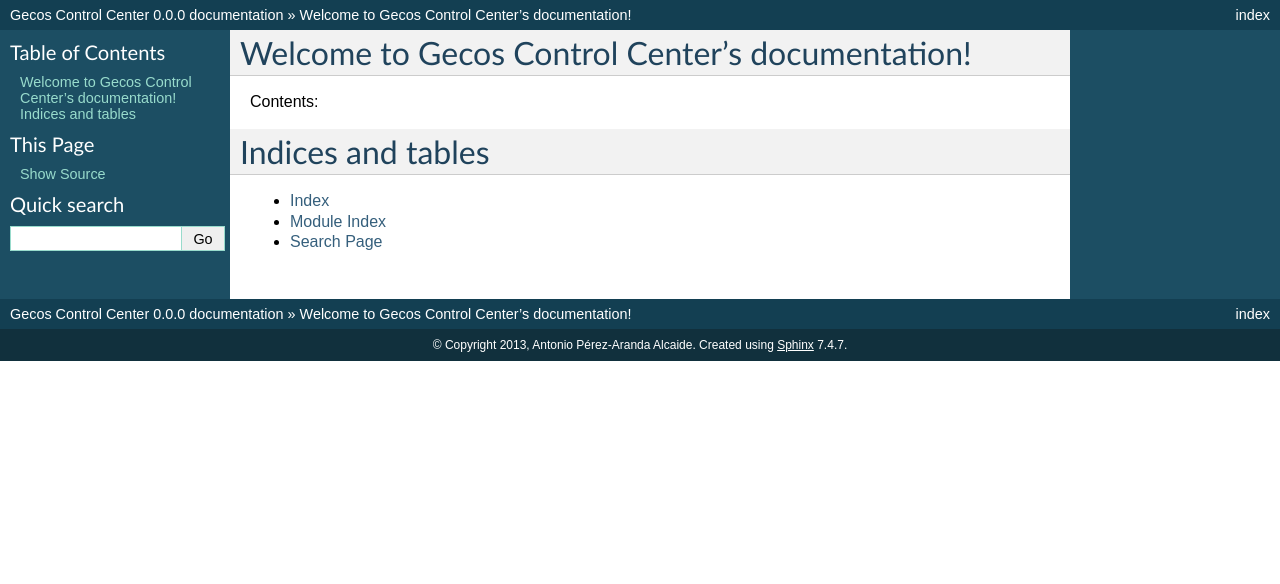
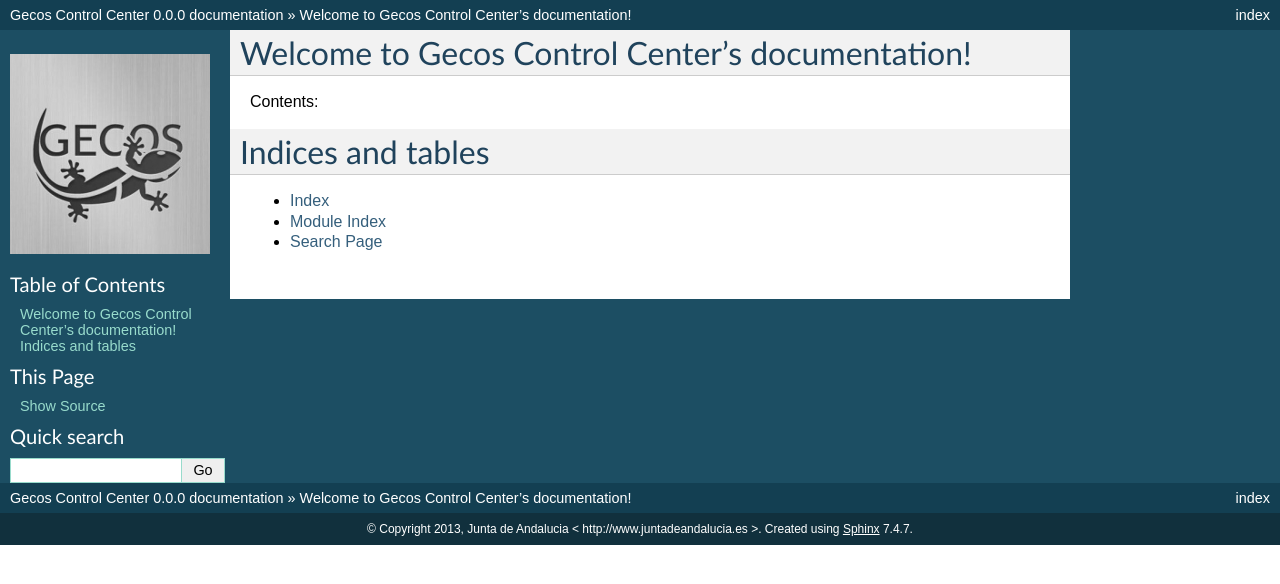
Before and after one commit to gecos-team/gecoscc-ui, a Sphinx documentation site: the page built from docs/index.rst, in a window 1280 px wide. Shown: the top 584 px of the page. Built offline with Sphinx 7.4.7, drawn with Linux system fonts in a browser that asks for light colours.

Commit message:
Changed copyright and Logo

```diff
--- a/docs/conf.py
+++ b/docs/conf.py
@@ -41,7 +41,7 @@
 
 # General information about the project.
 project = u'Gecos Control Center'
-copyright = u'2013, Antonio Pérez-Aranda Alcaide'
+copyright = u'2013, Junta de Andalucia < http://www.juntadeandalucia.es >'
 
 # The version info for the project you're documenting, acts as replacement for
 # |version| and |release|, also used in various other places throughout the
@@ -110,7 +110,7 @@
 
 # The name of an image file (relative to this directory) to place at the top
 # of the sidebar.
-#html_logo = None
+html_logo = '_static/logo.png'
 
 # The name of an image file (within the static path) to use as favicon of the
 # docs.  This file should be a Windows icon file (.ico) being 16x16 or 32x32
@@ -153,7 +153,7 @@
 #html_show_sphinx = True
 
 # If true, "(C) Copyright ..." is shown in the HTML footer. Default is True.
-#html_show_copyright = True
+html_show_copyright = True
 
 # If true, an OpenSearch description file will be output, and all pages will
 # contain a <link> tag referring to it.  The value of this option must be the
```
Also changed, not shown: docs/_static/logo.png (added).
